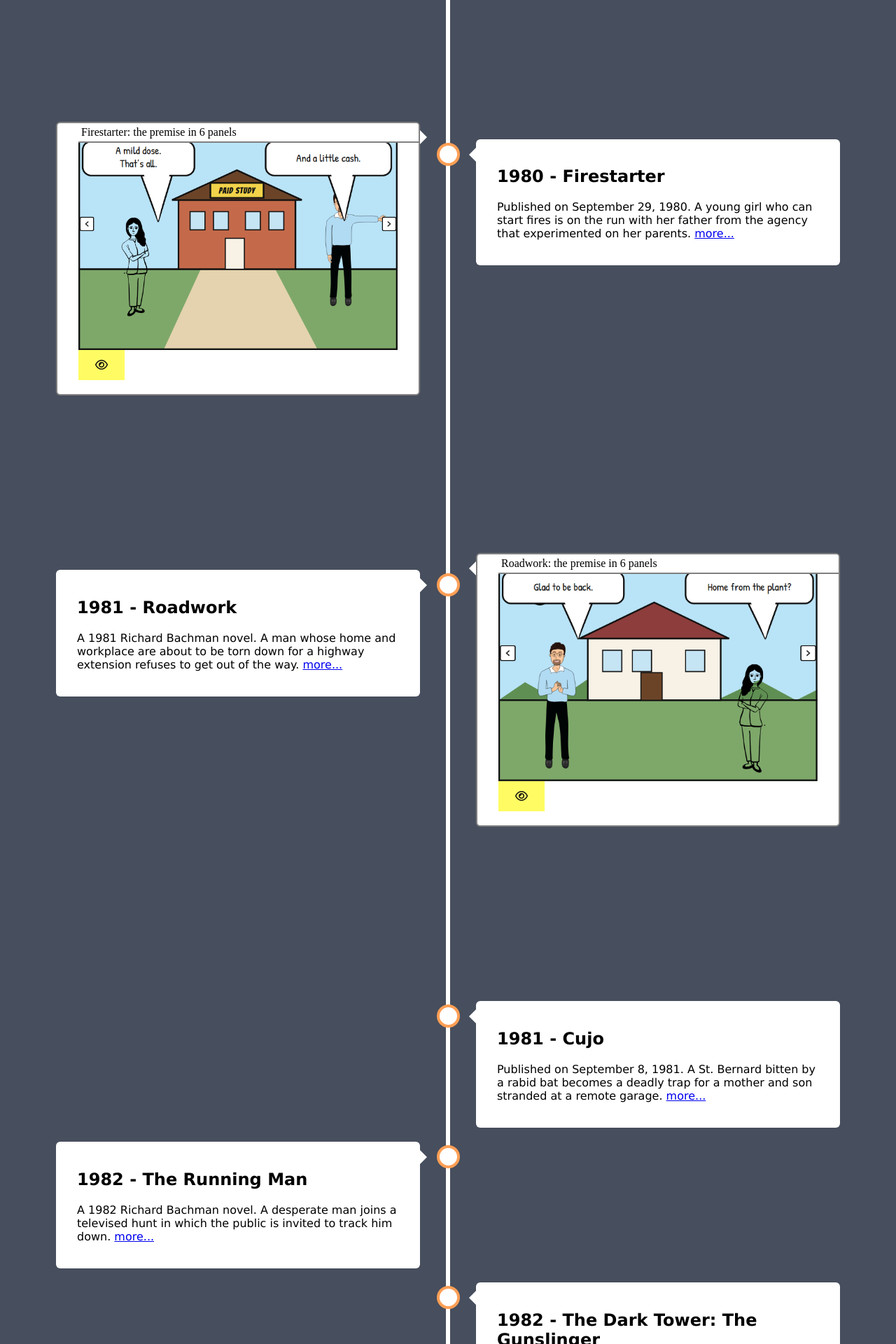
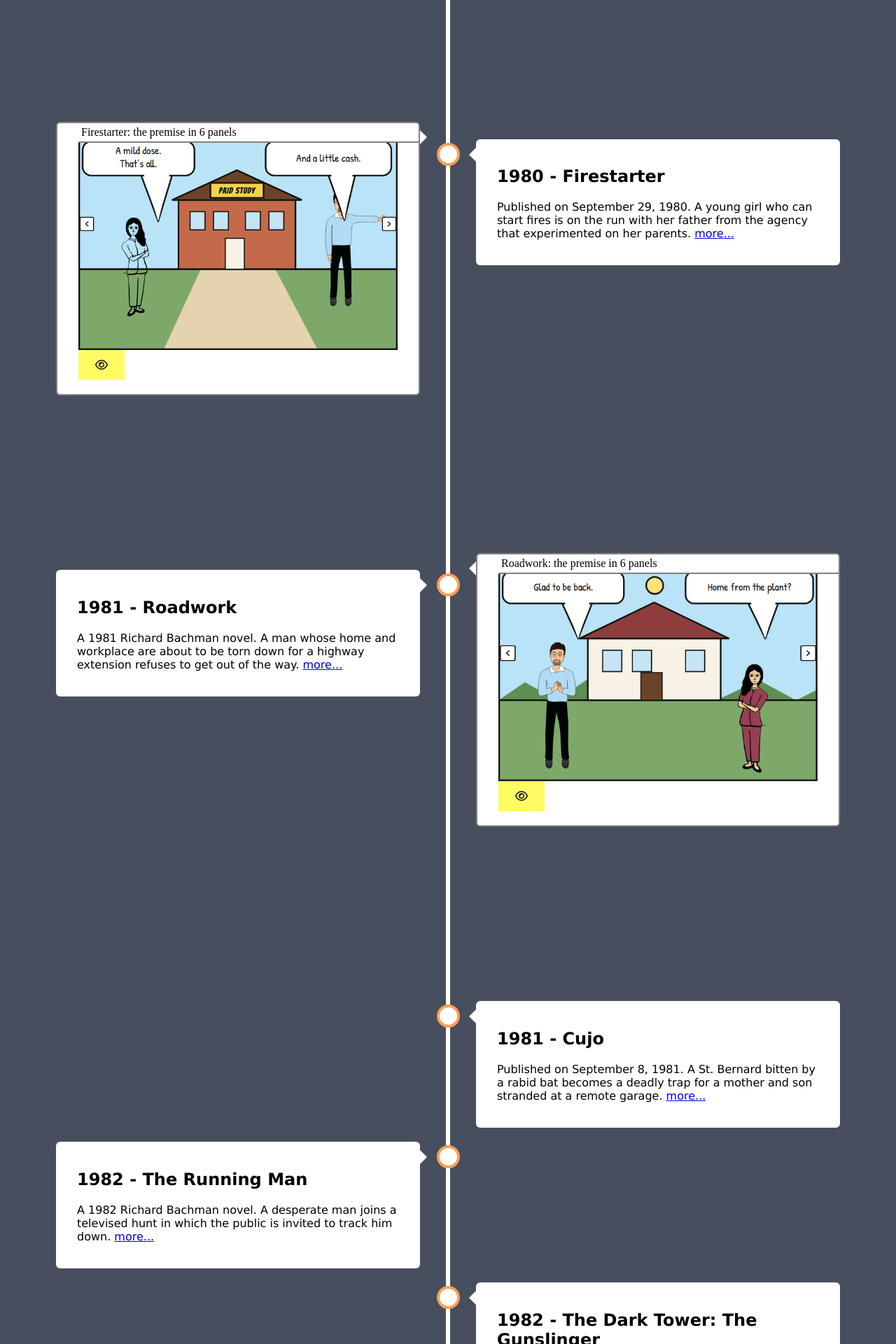
Before and after one commit to rajeshradhakrishnanmvk/timeline, a Jekyll site: the page built from index.html, in a window 1280 px wide. Shown: the part 4111-6031 px from the top of the page at 70% size. Built offline with Jekyll 4.4.1, drawn with Linux system fonts in a browser that asks for light colours.

Commit message:
Fix Roadwork figures, publisher credit, and panel clutter.
Credit Signet, give Mary a skin tone, and separate the boss and the official from Bart. Drop the blank board, the sun sliver under the first bubble, and the cones that covered the road-work sign.

Co-authored-by: Rajesh Radhakrishnan <rajeshradhakrishnanmvk@users.noreply.github.com>

```diff
--- a/_includes/comicbook-roadwork.html
+++ b/_includes/comicbook-roadwork.html
@@ -15,7 +15,7 @@
 <figcaption class="rw-cap"><span class="rw-num" aria-hidden="true">1</span><span>Barton George Dawes still has his house.</span></figcaption>
 <svg class="rw-art" viewBox="0 0 600 400" role="img" aria-labelledby="rw-t1" preserveAspectRatio="xMidYMid meet"><title id="rw-t1">Bart and Mary stand on the lawn in front of their suburban house</title>
 <rect width="600" height="400" fill="#b9e3f7"/>
-<circle cx="78" cy="46" r="22" fill="#ffe27a" stroke="#111" stroke-width="3"/>
+<circle cx="294" cy="32" r="16" fill="#ffe27a" stroke="#111" stroke-width="3"/>
 <rect y="248" width="600" height="152" fill="#7ea86a"/>
 <path d="M0,248 L50,214 L110,248 L180,200 L250,248 L330,206 L410,248 L490,210 L560,248 L600,228 L600,248 Z" fill="#5f8f52"/>
 <line x1="0" y1="248" x2="600" y2="248" stroke="#111" stroke-width="3"/>
@@ -226,9 +226,9 @@
   <rect x="86" y="204" width="26" height="44" fill="#6b4428" stroke="#111" stroke-width="2"/>
 </g>
 <g>
-  <rect x="430" y="214" width="140" height="34" fill="#f2d34a" stroke="#111" stroke-width="3"/>
-  <path d="M430,214 L450,196 H550 L570,214 Z" fill="#e7c44a" stroke="#111" stroke-width="3"/>
-  <text x="500" y="236" font-family="Bangers, Impact, sans-serif" font-size="14" fill="#111" text-anchor="middle" letter-spacing="0.5">ROAD WORK</text>
+  <rect x="432" y="148" width="152" height="36" fill="#f2d34a" stroke="#111" stroke-width="3"/>
+  <path d="M432,148 L450,128 H566 L584,148 Z" fill="#e7c44a" stroke="#111" stroke-width="3"/>
+  <text x="508" y="172" font-family="Bangers, Impact, sans-serif" font-size="16" fill="#111" text-anchor="middle" letter-spacing="0.5">ROAD WORK</text>
   <path d="M470,248 L486,214 L502,248 Z" fill="#f28c28" stroke="#111" stroke-width="3" stroke-linejoin="round"/>
   <path d="M520,248 L536,214 L552,248 Z" fill="#f28c28" stroke="#111" stroke-width="3" stroke-linejoin="round"/>
 </g>
```
Also changed, not shown: other parts of _includes/comicbook-roadwork.html (+1 -1 lines), README.md, assets/comics/roadwork/p1-mary.svg, assets/comics/roadwork/p2-bart.svg, assets/comics/roadwork/p2-boss.svg, assets/comics/roadwork/p3-official.svg, assets/comics/roadwork/p4-mary.svg, assets/comics/roadwork/p5-mary.svg, assets/comics/roadwork/panel-1.png.
